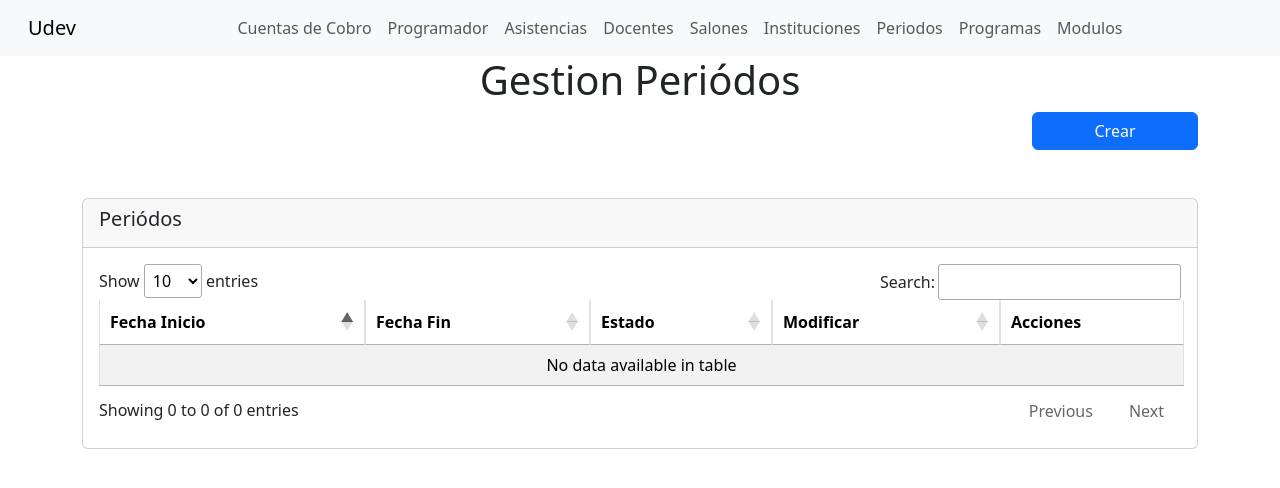
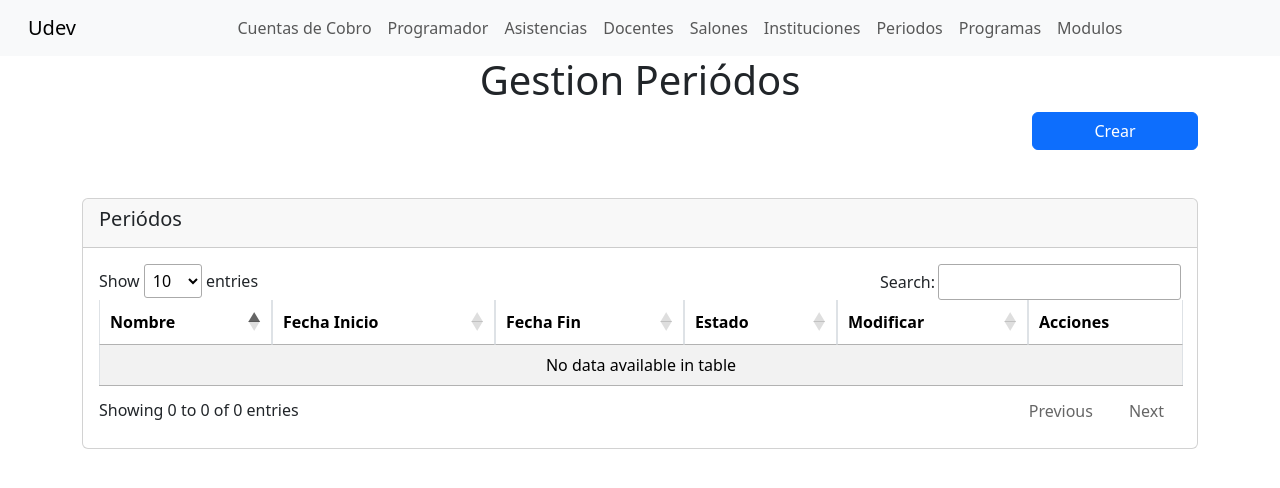
Before and after one commit to Sebiant/Udev, a PHP site: page /Periodos/Periodos-Vista.php in a window 1280 px wide. Shown: the top 488 px of the page. Run offline with PHP 8.4, Linux system fonts and the light colour scheme; data that the repository does not hold is empty; a stand-in replaces the project's code that opens the database connection; some libraries are stand-ins or nearby versions.

Commit message:
se le agregó el nombre a la gestión de Periodos, ahora notifica cuando es el periodo 1, 2 etc.

```diff
--- a/Periodos/Periodos-Controlador.php
+++ b/Periodos/Periodos-Controlador.php
@@ -6,6 +6,7 @@ $accion = isset($_GET['accion']) ? $_GET['accion'] : 'default';
 
 switch ($accion) {
     case 'crear':
+        $nombre_periodo = $_POST['nombre'];
         $fecha_inicio = $_POST['fecha_inicio'];
         $fecha_fin = $_POST['fecha_fin'];
 
@@ -14,7 +15,7 @@ switch ($accion) {
             exit;
         }
 
-        $sql = "INSERT INTO periodos (fecha_inicio, fecha_fin) VALUES ('$fecha_inicio', '$fecha_fin')";
+        $sql = "INSERT INTO periodos (nombre,fecha_inicio, fecha_fin) VALUES ('$nombre_periodo','$fecha_inicio', '$fecha_fin')";
 
         if ($conn->query($sql) === TRUE) {
         } else {
@@ -30,11 +31,11 @@ switch ($accion) {
 
         if ($result->num_rows > 0) {
             $periodo = $result->fetch_assoc();
-
+            $nombre_periodo = $_POST['nombre'] ?? $periodo['nombre'];
             $fecha_inicio = $_POST['fecha_inicio'] ?? $periodo['fecha_inicio'];
             $fecha_fin = $_POST['fecha_fin'] ?? $periodo['fecha_fin'];
 
-            $sql_update = "UPDATE periodos SET fecha_inicio='$fecha_inicio', fecha_fin='$fecha_fin'WHERE id_periodo='$id_periodo'";
+            $sql_update = "UPDATE periodos SET nombre= '$nombre_periodo', fecha_inicio='$fecha_inicio', fecha_fin='$fecha_fin'WHERE id_periodo='$id_periodo'";
 
             if ($conn->query($sql_update) === TRUE) {
             } else {
@@ -73,7 +74,7 @@ switch ($accion) {
 
     $where = "";
     if (!empty($searchValue)) {
-        $where = " WHERE periodos.fecha_inicio LIKE '%$searchValue%' OR periodos.fecha_fin LIKE '%$searchValue%'";
+        $where = " WHERE periodos.nombre LIKE '%$searchValue% OR periodos.fecha_inicio LIKE '%$searchValue%' OR periodos.fecha_fin LIKE '%$searchValue%'";
     }
 
     // Obtener el total de registros antes de filtrar
--- a/Periodos/Periodos-Vista.php
+++ b/Periodos/Periodos-Vista.php
@@ -27,6 +27,7 @@ include '../conexion.php';
             <table id="datos_periodo" class="table table-bordered table-striped">
                 <thead>
                     <tr>
+                        <th>Nombre</th>
                         <th>Fecha Inicio</th>
                         <th>Fecha Fin</th>
                         <th>Estado</th>
@@ -52,6 +53,10 @@ include '../conexion.php';
                     <input type="hidden" name="accion" value="crear" id="accion">
                     <input type="hidden" name="id_periodo" id="id_periodo">
 
+                    <div class="mb-3">
+                        <label for="nombre" class="form-label">Nombre</label>
+                        <input type="text" name="nombre" id="nombre" class="form-control" placeholder="Nombre">
+                    </div>
                     <div class="mb-3">
                         <label for="fecha_inicio" class="form-label">Fecha Inicio:</label>
                         <input type="date" name="fecha_inicio" id="fecha_inicio" class="form-control" min="2024-11-29" max="2026-12-31" placeholder="Fecha Incio">
@@ -80,6 +85,10 @@ include '../conexion.php';
             <form id="editForm">
                 <div class="modal-body">
                     <input type="hidden" name="id_periodo">
+                    <div class="form-group">
+                        <label for="nombre" class="form-label">Nombre</label>
+                        <input type="text" name="nombre" class="form-control" placeholder="Nombre">
+                    </div>
                     <div class="form-group">
                         <label for="fecha_inicio">Fecha Inicio</label>
                         <input type="date" class="form-control" name="fecha_inicio" placeholder="Fecha Inicio">
--- a/Periodos/js/Consultas-Periodos.js
+++ b/Periodos/js/Consultas-Periodos.js
@@ -1,6 +1,9 @@
 jQuery(document).ready(function($) {
     $("#formPeriodo").validate({
         rules: {
+            nombre: {
+                required: true
+            },
             fecha_inicio: {
                 required: true,
                 date: true,
@@ -15,6 +18,9 @@ jQuery(document).ready(function($) {
             },
         },
         messages: {
+            nombre: {
+                required: "Por favor, ingresa el nombre del periodo."
+            },
             fecha_inicio: {
                 required: "Por favor, selecciona una fecha de inicio.",
                 date: "Ingresa una fecha válida.",
@@ -39,6 +45,9 @@ jQuery(document).ready(function($) {
 jQuery(document).ready(function($) {
     $("#editForm").validate({
         rules: {
+            nombre: {
+                required: true
+            },
             fecha_inicio: {
                 required: true,
                 date: true,
@@ -53,6 +62,9 @@ jQuery(document).ready(function($) {
             },
         },
         messages: {
+            nombre: {
+                required: "Por favor, ingresa el nombre del periodo."
+            },
             fecha_inicio: {
                 required: "Por favor, selecciona una fecha de inicio.",
                 date: "Ingresa una fecha válida.",
--- a/Periodos/js/Datatables-Periodos.js
+++ b/Periodos/js/Datatables-Periodos.js
@@ -7,6 +7,7 @@ $(document).ready(function() {
             "dataSrc": "data"
         },
         "columns": [
+            { "data": "nombre" },
             { "data": "fecha_inicio" },
             { "data": "fecha_fin" },
             { "data": "estado" },
@@ -70,6 +71,7 @@ function editarPeriodo(id) {
             if (response.data && response.data.length > 0) {
                 var modulo = response.data[0];
                 $('#editForm input[name="id_periodo"]').val(modulo.id_periodo);
+                $('#editForm input[name="nombre"]').val(modulo.nombre);
                 $('#editForm input[name="fecha_inicio"]').val(modulo.fecha_inicio);
                 $('#editForm input[name="fecha_fin"]').val(modulo.fecha_fin);
                 $('#editPeriodoModal').modal('show');
```
